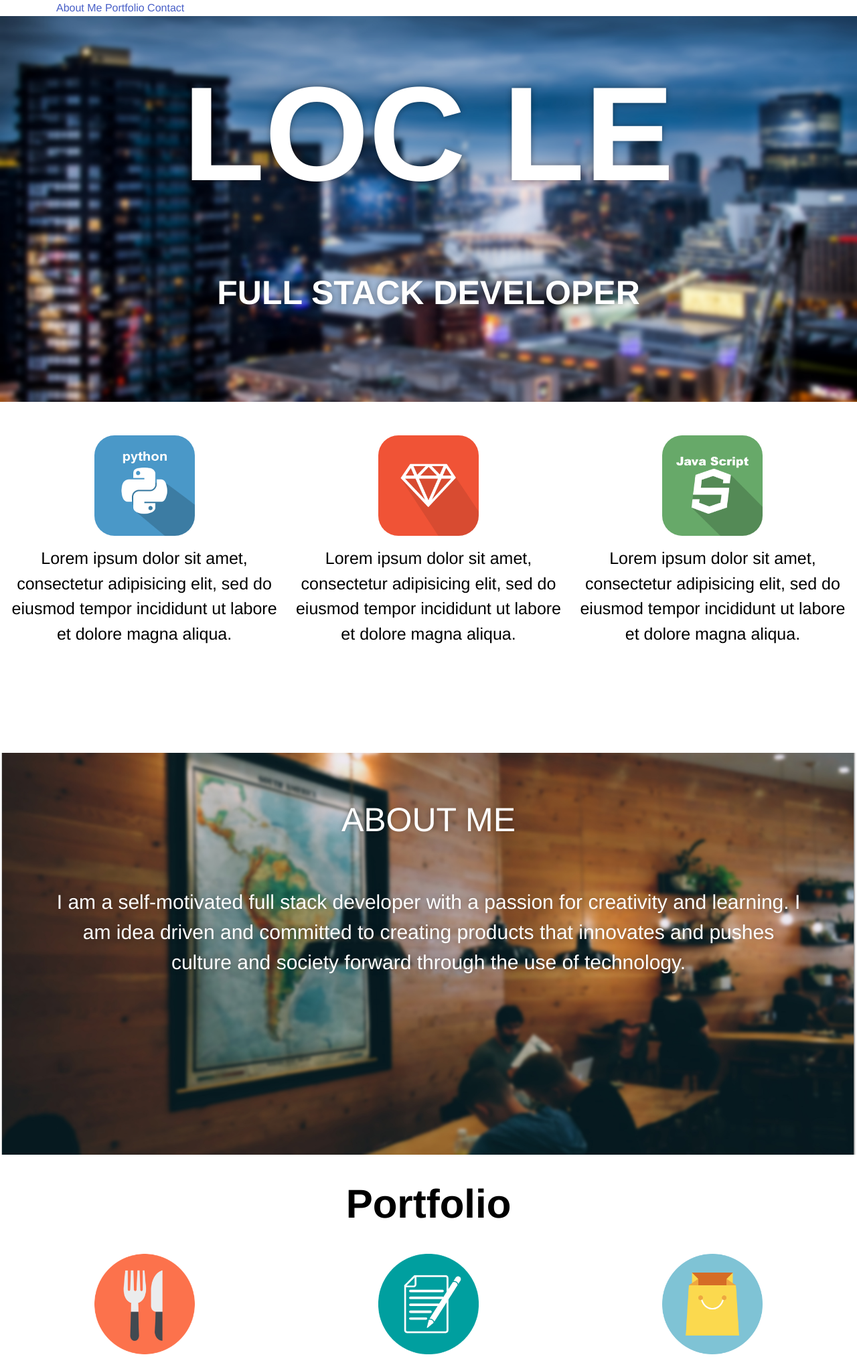
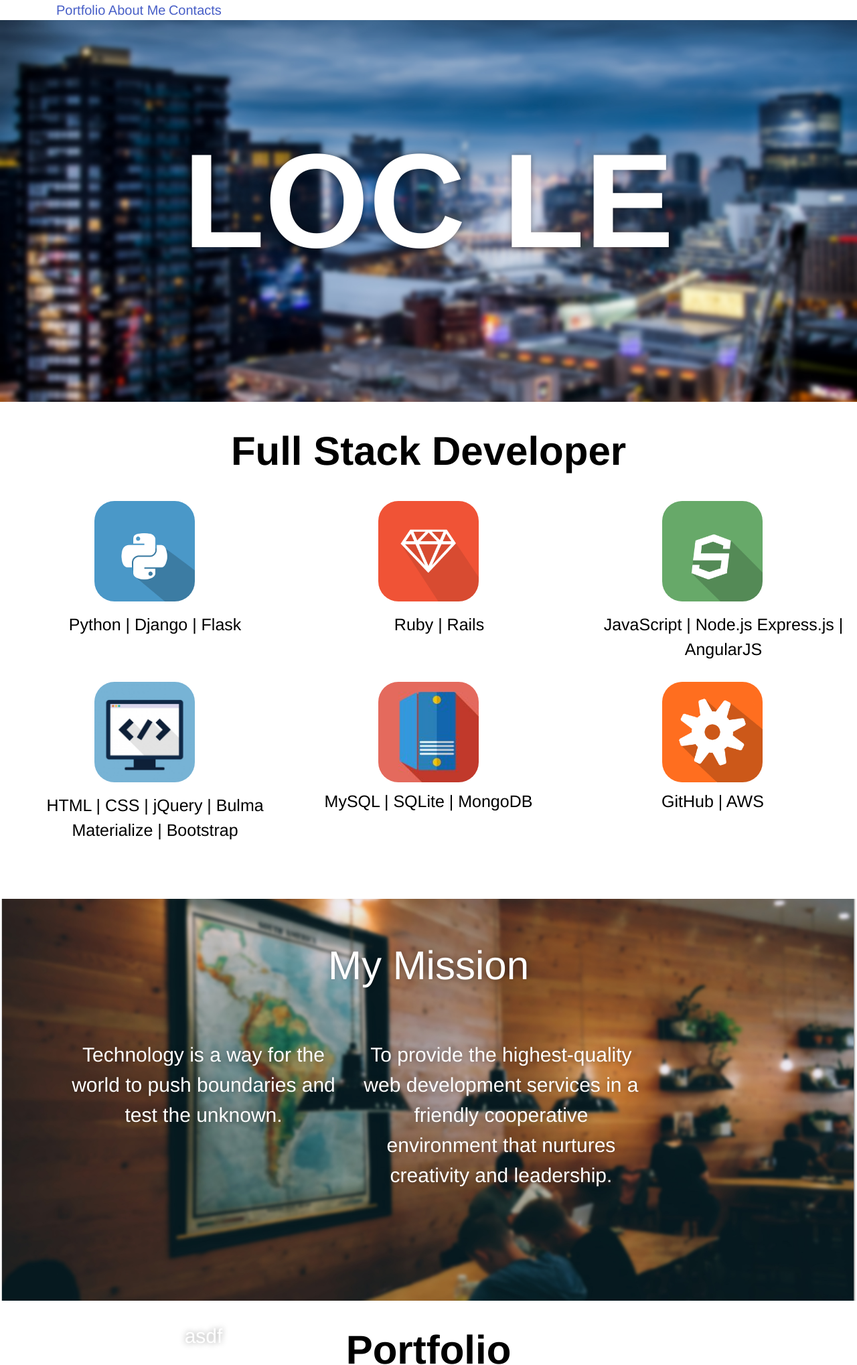
Before and after one commit to imlocle/locle, a Django app: page / in a window 1280 px wide. Shown: the top 2038 px of the page at 67% size. Run offline with Django 3.2, Linux system fonts and the light colour scheme; some libraries are stand-ins or nearby versions.

Commit message:
commiting 2

```diff
--- a/apps/website/static/css/master.css
+++ b/apps/website/static/css/master.css
@@ -19,7 +19,7 @@ section.module.parallax-3 {
 
 .container {
   width: 100%;
-  max-width: 960px;
+  max-width: 100%;
   margin: 0 auto;
   padding: 0 20px;
 }
@@ -28,14 +28,19 @@ section.module.parallax-3 {
 .nav{
   position: fixed;
   width: 100%;
-  background-color: white
+  background-color: white;
 }
 
-.project{
-  height: 400px;
+.nav a{
+  font-size: 20px;
+}
+.code-box{
+  display: inline-block;
+  margin: 10px;
+  vertical-align: top;
+  height: 250px;
   width: 400px;
   /*border: solid black 1px;*/
-
 }
 
 .portfolio{
@@ -46,13 +51,31 @@ section.module.parallax-3 {
   display: inline-block;
   margin: 10px;
   vertical-align: top;
+  height: 400px;
+  width: 400px;
+  /*border: solid black 1px;*/
+}
+
+.main-box{
+  /*border: solid black 1px;*/
+  width: 100%;
+  height: 350px;
+}
+
+.box-photo {
+  display: inline-block;
+  margin: 10px;
+  vertical-align: top;
+  height: 400px;
+  width: 420px;
+  /*border: solid black 1px;*/
+
 }
 
 .coding-icon{
   margin: auto;
   height: 150px;
   width: 150px;
-  margin-bottom: 15px;
 }
 
 .coding-icon img{
@@ -64,13 +87,10 @@ section.module.parallax-3 {
   list-style: none;
 }
 
-.project li{
+.link-logo{
   display: inline;
 }
 
-/*section.module:last-child {
-  margin-bottom: 0;
-}*/
 
 section.module p {
   margin-bottom: 40px;
@@ -86,10 +106,16 @@ section.module.content {
 section.module.content p{
   font-size: 25px;
   color: black;
+  margin-top: 10px;
 }
 
 section.module.content h1{
   font-size: 60px;
+  color: black;
+}
+section.module.content h2{
+  font-size: 35px;
+  font-weight: 500;
   color: black;
 }
 
@@ -105,7 +131,7 @@ section.module.parallax {
 section.module.parallax-1 h1 {
   color: rgba(255, 255, 255, 0.8);
   font-size: 200px;
-  line-height: 400px;
+  line-height: 600px;
   font-weight: 700;
   text-align: center;
   text-transform: uppercase;
@@ -124,12 +150,11 @@ section.module.parallax-1 p {
 }
 section.module.parallax-2 h1 {
   color: rgba(255, 255, 255, 0.8);
-  font-size: 50px;
+  font-size: 60px;
   line-height: 200px;
   font-weight: 300;
   text-align: center;
-  text-transform: uppercase;
-  text-shadow: 0 0 10px rgba(0, 0, 0, 0.3);
+  text-shadow: 0 0 10px rgba(0, 0, 0, 0.4);
   color: white;
 }
 
@@ -137,17 +162,24 @@ section.module.parallax-2 p {
   color: rgba(255, 255, 255, 0.8);
   font-size: 30px;
   text-align: center;
-  text-shadow: 0 0 10px rgba(0, 0, 0, 0.3);
+  text-shadow: 0 0 10px rgba(0, 0, 0, 0.4);
   color: white;
 }
 
 section.module.parallax-3 h1 {
   color: rgba(255, 255, 255, 0.8);
-  font-size: 200px;
-  line-height: 600px;
-  font-weight: 700;
+  font-size: 60px;
+  line-height: 200px;
+  font-weight: 300;
   text-align: center;
-  text-transform: uppercase;
-  text-shadow: 0 0 10px rgba(0, 0, 0, 0.3);
+  text-shadow: 0 0 10px rgba(0, 0, 0, 0.4);
   color: white;
 }
+
+section.module.parallax-3 p {
+  color: rgba(255, 255, 255, 0.8);
+  font-size: 30px;
+  text-align: center;
+  text-shadow: 0 0 10px rgba(0, 0, 0, 0.4);
+  color: white;
+}
--- a/apps/website/static/js/style.js
+++ b/apps/website/static/js/style.js
@@ -1,15 +1,17 @@
 $(document).ready(function() {
-
-  $(window).scroll(function () {
-      //if you hard code, then use console
-      //.log to determine when you want the
-      //nav bar to stick.
-      console.log($(window).scrollTop())
-    if ($(window).scrollTop() > 280) {
-      $('#nav_bar').addClass('navbar-fixed');
-    }
-    if ($(window).scrollTop() < 281) {
-      $('#nav_bar').removeClass('navbar-fixed');
-    }
+  $("#about-link").click(function(){
+    $('html, body').animate({
+      scrollTop: $("#about").offset().top
+    },200000);
   });
-});
+  $("#portfolio-link").click(function(){
+    $('html, body').animate({
+      scrollTop: $("#portfolio").offset().top
+    },2000);
+  });
+  $("#contacts-link").click(function(){
+    $('html, body').animate({
+      scrollTop: $("#contacts").offset().top
+    },2000);
+  });
+})
--- a/apps/website/templates/website/index.html
+++ b/apps/website/templates/website/index.html
@@ -6,15 +6,16 @@
     <link rel="stylesheet" href="https://maxcdn.bootstrapcdn.com/font-awesome/4.6.3/css/font-awesome.min.css">
     <link href="http://fonts.googleapis.com/icon?family=Material+Icons" rel="stylesheet">
     <link rel="stylesheet" href="../../static/css/master.css" media="screen" title="no title">
+    <script type="text/javascript" src="../../static/js/style.js"></script>
     <title>Loc Le</title>
   </head>
   <body>
     <nav class="nav">
       <div class="container">
         <div class="nav-center">
-          <a class="nav-item is-tab">About Me</a>
-          <a class="nav-item is-tab">Portfolio</a>
-          <a class="nav-item is-tab">Contact</a>
+          <a class="nav-item" href="#port" id="portfolio-link">Portfolio</a>
+          <a class="nav-item" href="#about" id="about-link">About Me</a>
+          <a class="nav-item" href="#contacts" id="contacts-link">Contacts</a>
         </div>
       </div>
     </nav>
@@ -23,71 +24,133 @@
     <section class="module parallax parallax-1">
       <div class="container">
         <h1>Loc Le</h1>
-        <p>Full Stack Developer</p>
       </div>
     </section>
 
     <section class="module content">
       <div class="portfolio">
-            <div class="project">
+        <h1>Full Stack Developer</h1>
+            <div class="code-box">
               <div class="coding-icon">
-                <img src="../../static/images/python2.png"/>
+                <img src="../../static/images/python.png"/>
               </div>
-              <p>Lorem ipsum dolor sit amet, consectetur adipisicing elit, sed do eiusmod tempor incididunt ut labore et dolore magna aliqua.</p>
+              <ul>
+                <p>Python | Django | Flask</p>
+              </ul>
             </div>
-            <div class="project">
+            <div class="code-box">
               <div class="coding-icon">
                 <img src="../../static/images/ruby2.png"/>
               </div>
-              <p>Lorem ipsum dolor sit amet, consectetur adipisicing elit, sed do eiusmod tempor incididunt ut labore et dolore magna aliqua.</p>
+              <ul>
+                <p>Ruby | Rails</p>
+              </ul>
             </div>
-            <div class="project">
+            <div class="code-box">
               <div class="coding-icon">
-                <img src="../../static/images/javascript.png"/>
+                <img src="../../static/images/javascript1.png"/>
               </div>
-              <p>Lorem ipsum dolor sit amet, consectetur adipisicing elit, sed do eiusmod tempor incididunt ut labore et dolore magna aliqua.</p>
+              <ul>
+                <p>JavaScript | Node.js  Express.js | AngularJS</p>
+              </ul>
+            </div>
+            <div class="code-box">
+              <div class="coding-icon">
+                <img src="../../static/images/frontend.jpg"/>
+              </div>
+              <ul>
+                <p>HTML | CSS | jQuery | Bulma  Materialize | Bootstrap</p>
+              </ul>
+            </div>
+            <div class="code-box">
+              <div class="coding-icon">
+                <img src="../../static/images/server.jpg"/>
+              </div>
+              <p>MySQL | SQLite | MongoDB</p>
+            </div>
+            <div class="code-box">
+              <div class="coding-icon">
+                <img src="../../static/images/settings.png"/>
+              </div>
+              <p>GitHub | AWS </p>
             </div>
       </div>
   </section>
 
     <section class="module parallax parallax-2">
       <div class="container">
-        <h1>About Me</h1>
-        <p>I am a self-motivated full stack developer with a passion for creativity and learning. I am idea driven and committed to creating products that innovates and pushes culture and society forward through the use of technology.</p>
-        <!-- <p><i>"Everything negative - pressure, challenges - is all an opportunity for me to rise."</i> - Kobe Bryant</p> -->
+        <h1>My Mission</h1>
+        <div class="main-box">
+
+        <div class="box-photo">
+          <p>Technology is a way for the world to push boundaries and test the unknown.</p>
+        </div>
+        <div class="box-photo">
+          <p>To provide the highest-quality web development services in a friendly cooperative environment that nurtures creativity and leadership.</p>
+        </div>
+        <div class="box-photo">
+          <p>asdf</p>
+        </div>
+      </div>
+
+
       </div>
     </section>
-
+    <div id="port">
     <section class="module content">
       <div class="portfolio">
+
         <h1>Portfolio</h1>
             <div class="project">
+              <a href="/finder">
               <div class="coding-icon">
                 <img src="../../static/images/eat.png"/>
               </div>
-              <p>Lorem ipsum dolor sit amet, consectetur adipisicing elit, sed do eiusmod tempor incididunt ut labore et dolore magna aliqua.</p>
-            </div>
+              <h2>Finder</h2>
+              <p>Social dining application that allows users to adventurously search for random, “Hole-in-the-wall,” restaurants.</p>
+            </div></a>
             <div class="project">
+              <a href="/writenow">
               <div class="coding-icon">
                 <img src="../../static/images/write.png"/>
               </div>
-              <p>Lorem ipsum dolor sit amet, consectetur adipisicing elit, sed do eiusmod tempor incididunt ut labore et dolore magna aliqua.</p>
-            </div>
+              <h2>Write Now</h2>
+              <p>A gamified social media site for aspiring writers to post articles, comments and likes.</p>
+            </div></a>
             <div class="project">
+              <a href="/guiltypleasures">
               <div class="coding-icon">
                 <img src="../../static/images/shopping.png"/>
               </div>
-              <p>Lorem ipsum dolor sit amet, consectetur adipisicing elit, sed do eiusmod tempor incididunt ut labore et dolore magna aliqua.</p>
-            </div>
-      </div>
+              <h2>Guilty Pleasures</h2>
+              <p>E-Commerce site specializing in movies, music and snacks that are considered guilty pleasures.</p>
+            </div></a>
+          </div>
   </section>
+</div>
 
 
 
 
 <section class="module parallax parallax-3">
   <div class="container">
-    <h1></h1>
+    <div id="about">
+      <h1>About Me</h1>
+      <div class="main-box">
+
+      <div class="box-photo">
+
+      </div>
+      <div class="box-photo">
+        <p>I am a self-motivated full stack developer with a passion for creativity and learning.I am idea driven and committed to creating products that innovates and pushes culture and society forward through the use of technology.</p>
+
+      </div>
+      <div class="box-photo">
+
+      </div>
+    </div>
+
+    </div>
   </div>
 </section>
 <section class="module content">
@@ -100,22 +163,22 @@
       <div class="project">
         <p>Lorem ipsum dolor sit amet, consectetur adipisicing elit, sed do eiusmod tempor incididunt ut labore et dolore magna aliqua.</p>
         <ul>
-        <li><a class="button is-outlined" href="mailto:loc.tan.le@gmail.com">
+        <li class="link-logo"><a class="button is-outlined" href="mailto:loc.tan.le@gmail.com">
           <span class="icon">
             <i class="fa fa-envelope"></i>
           </span>
         </a></li>
-        <li><a class="button is-outlined">
+        <li class="link-logo"><a class="button is-outlined">
           <span class="icon">
             <i class="fa fa-file"></i>
           </span>
         </a></li>
-        <li><a class="button is-outlined" href="https://www.github.com/imlocle">
+        <li class="link-logo"><a class="button is-outlined" href="https://www.github.com/imlocle">
           <span class="icon">
             <i class="fa fa-github"></i>
           </span>
         </a></li>
-        <li><a class="button is-outlined" href="https://www.linkedin.com/in/imlocle">
+        <li class="link-logo"><a class="button is-outlined" href="https://www.linkedin.com/in/imlocle">
           <span class="icon">
             <i class="fa fa-linkedin"></i>
           </span>
```
Also changed, not shown: apps/website/static/js/fusionad.js (deleted, +0 -34 lines), apps/website/static/images/computer.jpeg (deleted), apps/website/static/images/frontend.jpg (added), apps/website/static/images/javascript.png (deleted), apps/website/static/images/javascript1.png (added), apps/website/static/images/python.png (added), apps/website/static/images/python2.png (deleted), apps/website/static/images/server.jpg (added), apps/website/static/images/settings.png (added), apps/website/static/js/modernizr.js (deleted), 4 other files.
